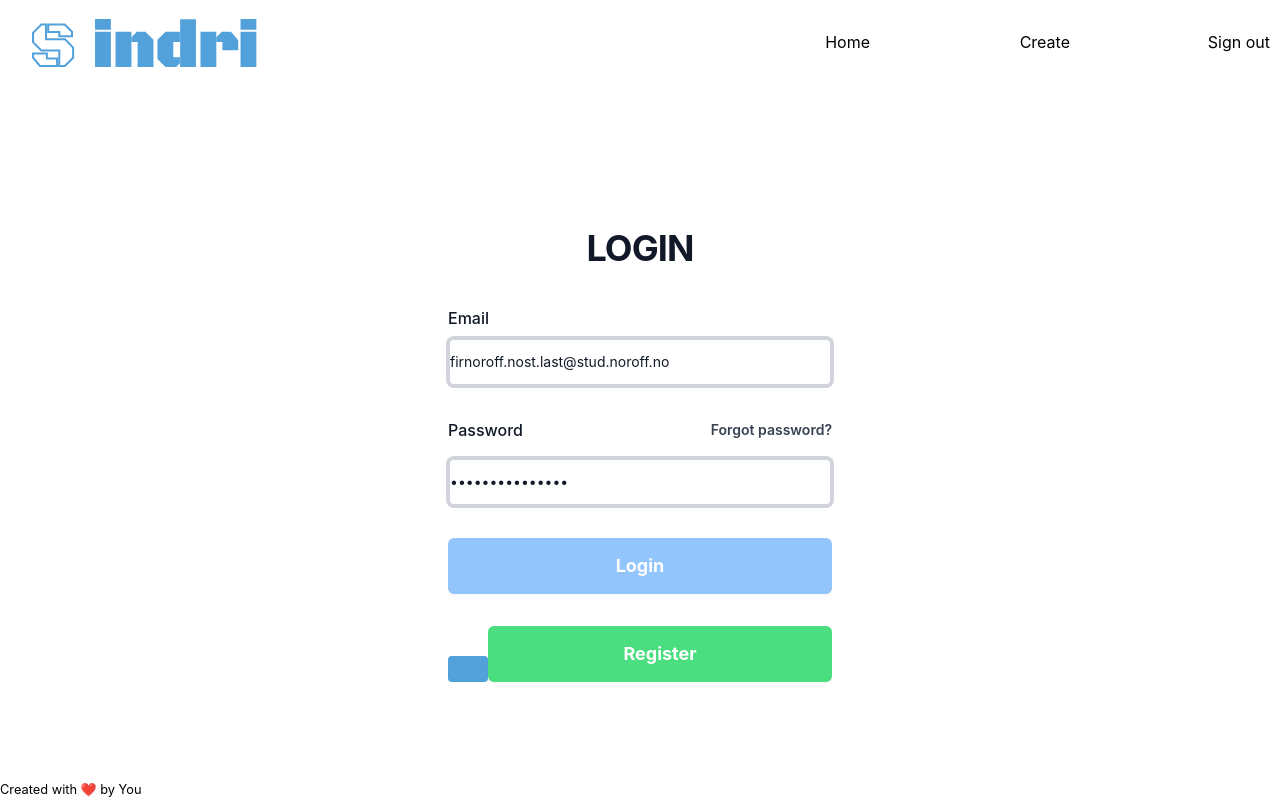
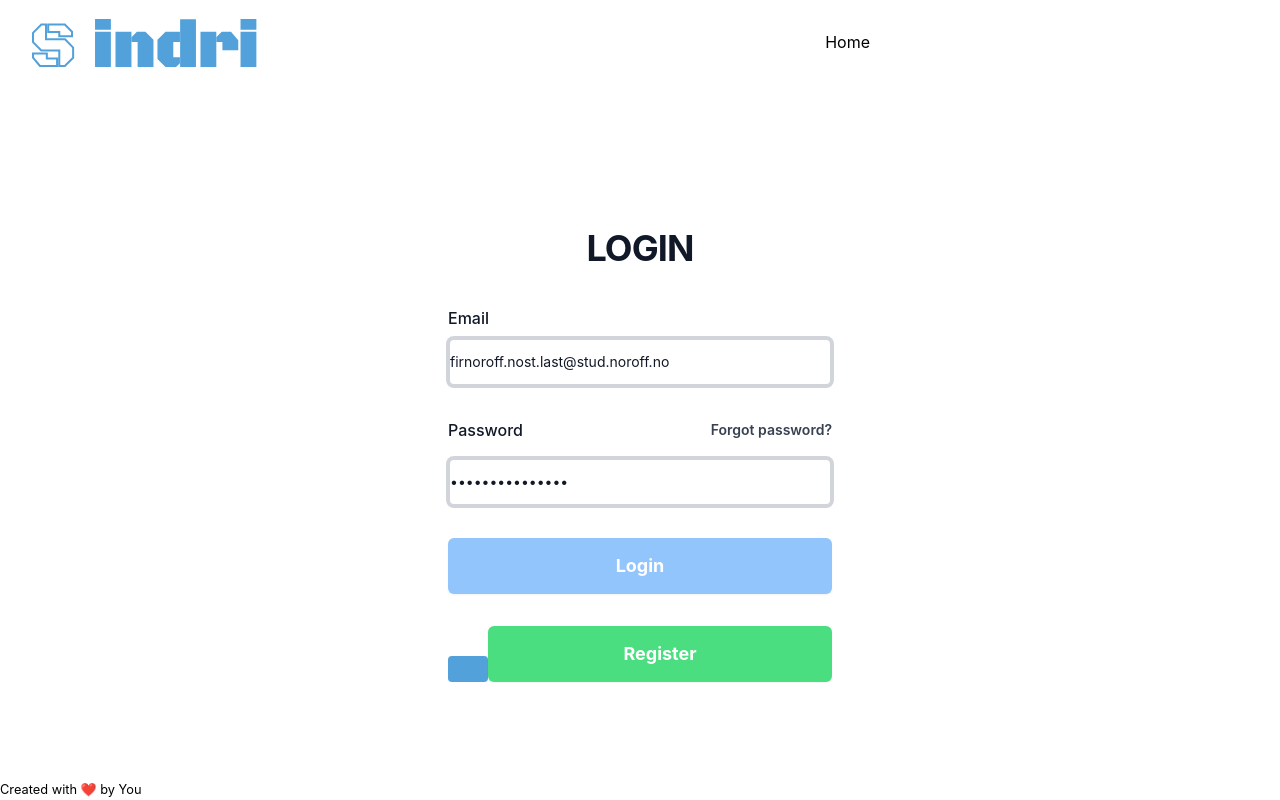
Before and after one commit to Noroff-FED-Campus-Assignments/fed2-js2-course-assignement-oslo-react-vite-sindri, a React (Vite) app: page /login in a window 1280 px wide. Built offline with nearby package versions, Linux system fonts and the light colour scheme; no server answers.

Commit message:
removed navigation items when not logged in

```diff
--- a/src/components/navbar/index.jsx
+++ b/src/components/navbar/index.jsx
@@ -1,21 +1,29 @@
 import { Link } from "@tanstack/react-router";
 import { NAVIGATION } from "../../lib/constants";
 import { FontAwesomeIcon } from "@fortawesome/react-fontawesome";
-import { faMagnifyingGlass, faBars } from "@fortawesome/free-solid-svg-icons";
 import { useState } from "react";
-
 import { useMediaQuery } from "react-responsive";
 
 export default function Header() {
   const [menuOpen, setMenuOpen] = useState(false);
-  const [searchOpen, setSearchOpen] = useState(false);
 
   const isTabletOrMobile = useMediaQuery({ query: "(max-width: 768px)" });
   const isLargerThanTablet = useMediaQuery({ query: "(min-width: 768px)" });
+  const accessToken = localStorage.getItem("access_token");
 
   const showMenuItems = () => {
     if (menuOpen || isLargerThanTablet) {
-      return NAVIGATION.map((item) => (
+      const showMenuItems = NAVIGATION.filter((item) => {
+        if (item.userMustBeLoggedIn) {
+          if (accessToken) {
+            return item;
+          }
+        } else {
+          return item;
+        }
+      });
+
+      return showMenuItems.map((item) => (
         <li key={item.href} onClick={toggleMenu}>
           <Link to={item.href}>{item.label}</Link>
         </li>
--- a/src/lib/constants.js
+++ b/src/lib/constants.js
@@ -7,7 +7,7 @@ export const API_URL =
   import.meta.env.VITE_API_URL || "https://api.noroff.dev/api/v1/social";
 
 export const NAVIGATION = [
-  { label: "Home", href: "/" },
-  { label: "Create", href: "/create" },
-  { label: "Sign out", href: "/signout" },
+  { userMustBeLoggedIn: false, label: "Home", href: "/" },
+  { userMustBeLoggedIn: true, label: "Create", href: "/create" },
+  { userMustBeLoggedIn: true, label: "Sign out", href: "/signout" },
 ];
--- a/src/pages/Login.jsx
+++ b/src/pages/Login.jsx
@@ -41,6 +41,10 @@ function LoginForm() {
       );
 
       const data = await res.json();
+
+      if (data.statusCode > 300) {
+        throw new Error(data.status + ". Please try again");
+      }
 
       localStorage.setItem("access_token", data.accessToken);
       localStorage.setItem("user_email", data.email);
```
